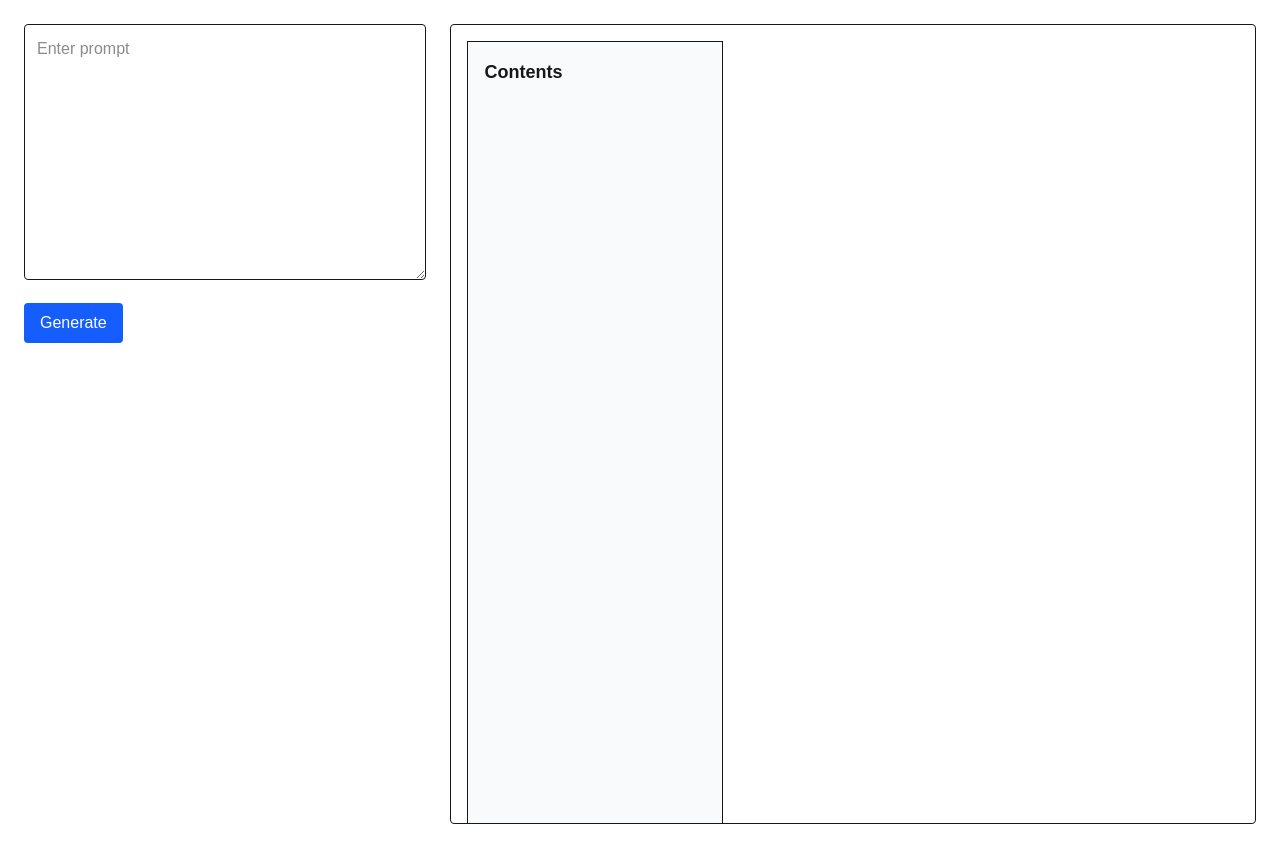
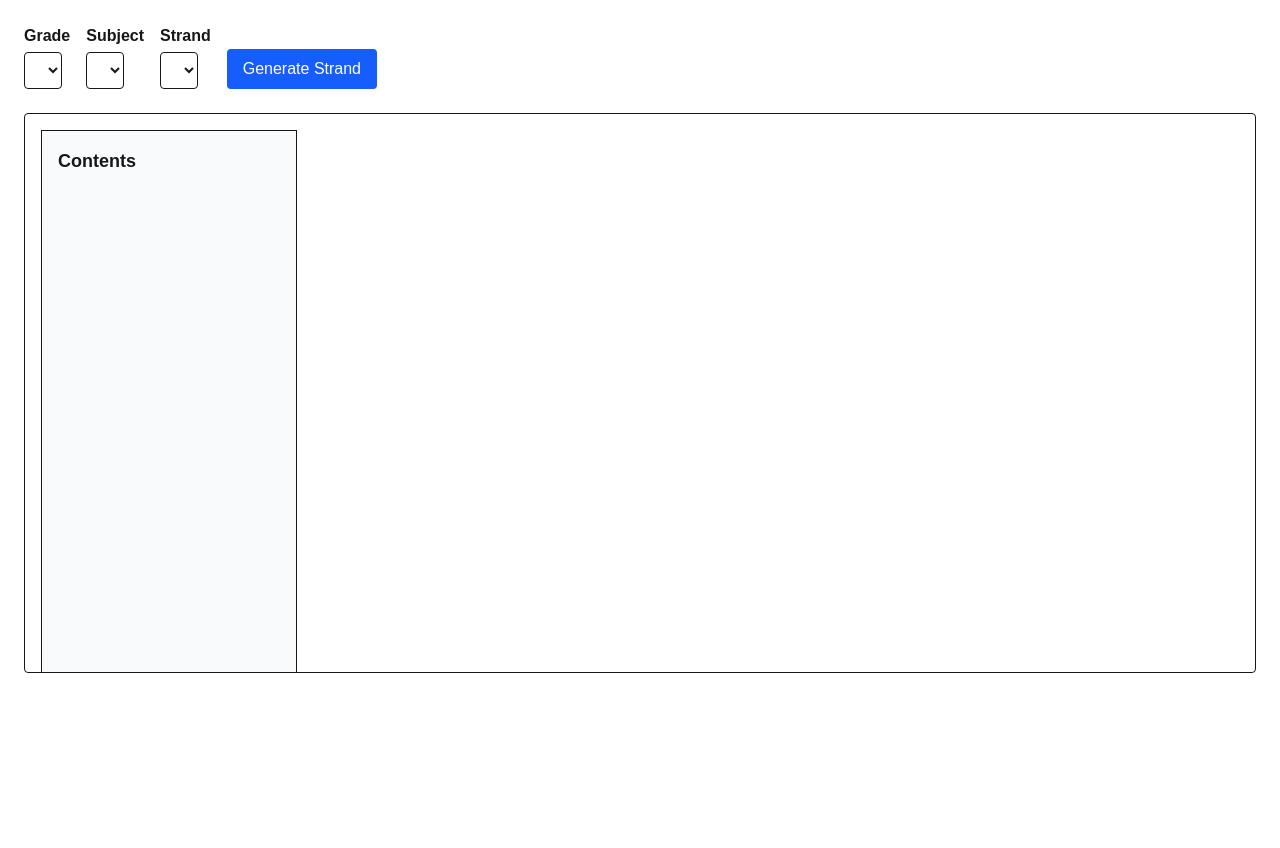
Before and after one commit to Code-Assassin-Fred/React-content-rendering-tool, a Next.js app: page /generate in a window 1280 px wide. After the commit the page ends 800 px from the top, so only its background shows below. Built offline with nearby package versions, Linux system fonts and the light colour scheme.

Commit message:
Enhance content output styling and sanitization

```diff
--- a/app/generate/page.tsx
+++ b/app/generate/page.tsx
@@ -1,40 +1,160 @@
+// app/generate/page.tsx
 "use client";
-import { useState } from "react";
+import { useState, useEffect } from "react";
 import TextbookRenderer from "@/components/TextbookRenderer";
 
+// Load the content.json dynamically
+import contentJson from "../content.json";
+
+interface GradeMap {
+  [grade: string]: {
+    [subject: string]: {
+      SubStrands: Record<string, any>;
+    };
+  };
+}
+
 export default function GeneratePage() {
-  const [prompt, setPrompt] = useState("");
-  const [html, setHtml] = useState("");
+  const grades = Object.keys(contentJson);
 
-  const generate = async () => {
-    const res = await fetch("/api/generate", {
+  const [selectedGrade, setSelectedGrade] = useState<string>(grades[0] || "");
+  const [subjects, setSubjects] = useState<string[]>([]);
+  const [selectedSubject, setSelectedSubject] = useState<string>("");
+  const [strands, setStrands] = useState<string[]>([]);
+  const [selectedStrand, setSelectedStrand] = useState<string>("");
+
+  const [learnerHtml, setLearnerHtml] = useState<string>("");
+  const [teacherHtml, setTeacherHtml] = useState<string>("");
+  const [mode, setMode] = useState<"Learner" | "Teacher">("Learner");
+  const [loading, setLoading] = useState(false);
+
+  // Update subjects when grade changes
+  useEffect(() => {
+    if (!selectedGrade) return;
+    const subjectsList = Object.keys((contentJson as GradeMap)[selectedGrade] || {});
+    setSubjects(subjectsList);
+    setSelectedSubject(subjectsList[0] || "");
+  }, [selectedGrade]);
+
+  // Update strands when subject changes
+  useEffect(() => {
+    if (!selectedGrade || !selectedSubject) return;
+    const strandsObj = (contentJson as GradeMap)[selectedGrade][selectedSubject];
+    const strandsList = Object.keys(strandsObj || {});
+    setStrands(strandsList);
+    setSelectedStrand(strandsList[0] || "");
+  }, [selectedGrade, selectedSubject]);
+
+  const generateStrand = async () => {
+    if (!selectedGrade || !selectedSubject || !selectedStrand) return;
+    setLoading(true);
+    setLearnerHtml("");
+    setTeacherHtml("");
+
+    try {
+      const res = await fetch("/api/generate-strand", {
         method: "POST",
-      body: JSON.stringify({ prompt }),
+        body: JSON.stringify({
+          grade: selectedGrade,
+          subject: selectedSubject,
+          strand: selectedStrand
+        })
       });
       const data = await res.json();
-    setHtml(data.html);
+
+      setLearnerHtml(data.student_html || "");
+      setTeacherHtml(data.teacher_html || "");
+      setMode("Learner");
+    } catch (err) {
+      console.error(err);
+      alert("Error generating strand. Check console.");
+    } finally {
+      setLoading(false);
+    }
   };
 
   return (
-    <div className="p-6 flex gap-6">
-      <div className="w-1/3 space-y-4">
-        <textarea
-          value={prompt}
-          onChange={(e) => setPrompt(e.target.value)}
-          className="w-full h-64 p-3 border rounded"
-          placeholder="Enter prompt"
-        />
+    <div className="p-6 flex flex-col gap-6">
+      {/* Controls */}
+      <div className="flex flex-col md:flex-row gap-4 items-start">
+        {/* Dropdowns */}
+        <div className="flex gap-4 flex-wrap">
+          {/* Grade */}
+          <div>
+            <label className="block mb-1 font-semibold">Grade</label>
+            <select
+              value={selectedGrade}
+              onChange={(e) => setSelectedGrade(e.target.value)}
+              className="border rounded p-2"
+            >
+              {grades.map((g) => (
+                <option key={g} value={g}>{g}</option>
+              ))}
+            </select>
+          </div>
 
+          {/* Subject */}
+          <div>
+            <label className="block mb-1 font-semibold">Subject</label>
+            <select
+              value={selectedSubject}
+              onChange={(e) => setSelectedSubject(e.target.value)}
+              className="border rounded p-2"
+            >
+              {subjects.map((s) => (
+                <option key={s} value={s}>{s}</option>
+              ))}
+            </select>
+          </div>
+
+          {/* Strand */}
+          <div>
+            <label className="block mb-1 font-semibold">Strand</label>
+            <select
+              value={selectedStrand}
+              onChange={(e) => setSelectedStrand(e.target.value)}
+              className="border rounded p-2"
+            >
+              {strands.map((s) => (
+                <option key={s} value={s}>{s}</option>
+              ))}
+            </select>
+          </div>
+        </div>
+
+        {/* Generate button */}
+        <div className="self-end">
           <button
-          onClick={generate}
+            onClick={generateStrand}
             className="px-4 py-2 bg-blue-600 text-white rounded"
+            disabled={loading}
           >
-          Generate
+            {loading ? "Generating..." : "Generate Strand"}
           </button>
         </div>
+      </div>
 
-      <div className="w-2/3 border rounded p-4 overflow-auto h-screen">
-        <TextbookRenderer content={html} />
+      {/* Mode toggle */}
+      {(learnerHtml || teacherHtml) && (
+        <div className="flex gap-4">
+          <button
+            className={`px-3 py-1 rounded ${mode === "Learner" ? "bg-blue-600 text-white" : "border"}`}
+            onClick={() => setMode("Learner")}
+          >
+            Learner's Book
+          </button>
+          <button
+            className={`px-3 py-1 rounded ${mode === "Teacher" ? "bg-blue-600 text-white" : "border"}`}
+            onClick={() => setMode("Teacher")}
+          >
+            Teacher's Guide
+          </button>
+        </div>
+      )}
+
+      {/* Render HTML */}
+      <div className="border rounded p-4 overflow-auto h-[70vh]">
+        <TextbookRenderer content={mode === "Learner" ? learnerHtml : teacherHtml} />
       </div>
     </div>
   );
--- a/components/TextbookRenderer.tsx
+++ b/components/TextbookRenderer.tsx
@@ -15,15 +15,14 @@ export default function TextbookRenderer({ content }: Props) {
     const el = ref.current;
     if (!el) return;
 
+    // Generate TOC from headings
     const headings = el.querySelectorAll("h1, h2, h3, h4");
     const list: { id: string; text: string }[] = [];
 
     headings.forEach((h, i) => {
       const id = `h-${i}`;
       h.id = id;
-
       if (!h.textContent) return;
-
       list.push({ id, text: h.textContent });
       h.className =
         h.tagName === "H1"
@@ -35,6 +34,7 @@ export default function TextbookRenderer({ content }: Props) {
 
     setToc(list);
 
+    // Apply classes to other elements
     el.querySelectorAll("p").forEach((p) => {
       if (!p.className) p.className = "my-3 leading-relaxed";
     });
@@ -75,6 +75,7 @@ export default function TextbookRenderer({ content }: Props) {
 
   return (
     <div className="flex gap-6">
+      {/* Table of Contents */}
       <aside className="w-64 p-4 bg-gray-50 border overflow-auto h-screen sticky top-0">
         <h2 className="font-bold text-lg mb-2">Contents</h2>
         <ul className="space-y-1">
@@ -88,6 +89,7 @@ export default function TextbookRenderer({ content }: Props) {
         </ul>
       </aside>
 
+      {/* Rendered HTML */}
       <main
         ref={ref}
         className="prose max-w-4xl"
```
Lines whose indentation alone changed are shown as unchanged.
